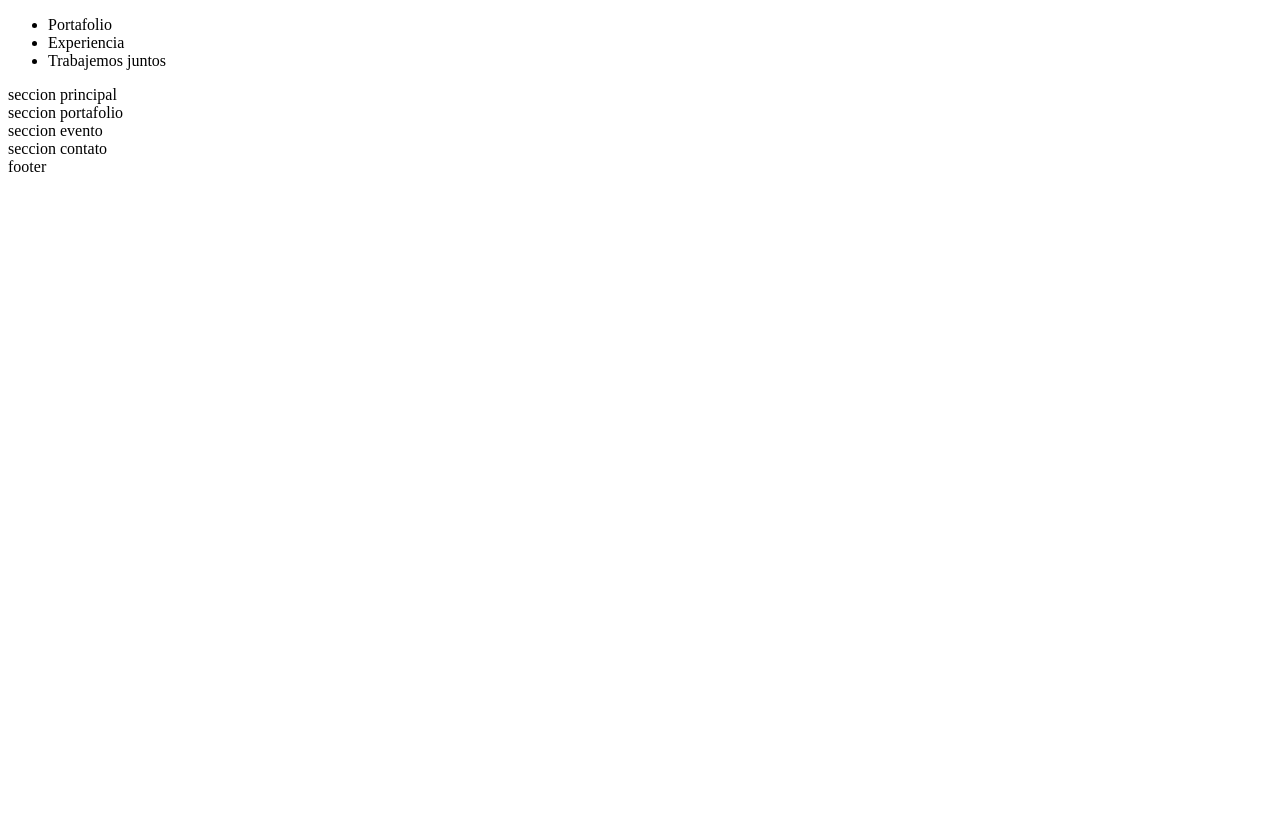
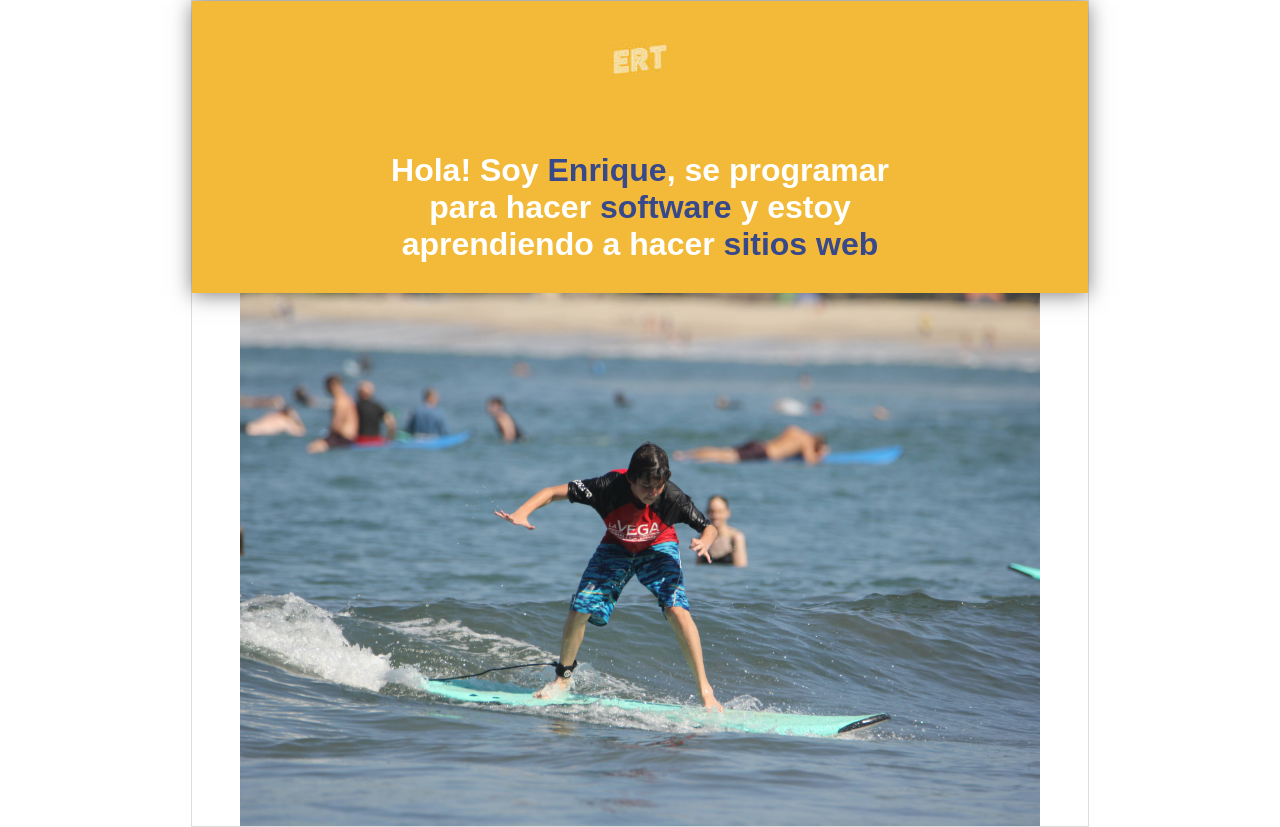
Before and after one commit to enriquerabelltalamantes/portafolio, a plain HTML site: page index.html in a window 1280 px wide. Before the commit the page ends 800 px from the top, so only its background shows below. Drawn offline with Linux system fonts and the light colour scheme.

Commit message:
version1 lista

```diff
--- /dev/null
+++ b/css/estilos.css
@@ -0,0 +1,42 @@
+body
+{
+    text-align: center;
+    font-family: Arial;
+    font-size: 16px;
+    margin: 0;
+    padding: 0;
+}
+#imagen
+{
+    width: 800px;
+    vertical-align: middle;
+    }
+#cabecera
+{
+        background: #f2ba38;
+        box-shadow: 0px 2px 20px 0px rgba(0,0,0,0.5);
+        color: white;
+        font-weight: bold;
+        margin: 0;
+        padding: 0.5em;
+}
+#logo{
+    width: 100px;
+}
+strong
+{
+    color: #37488b;
+}
+#cabecera #tagline
+{
+    padding: 0 0 0 1em;
+    font-weight: normal;
+}
+#container
+{
+    width: 70%;
+    padding: 0;
+    text-align: center;
+    border: 1px solid #DDD;
+    margin: 0 auto;
+}
--- a/index.html
+++ b/index.html
@@ -1,30 +1,52 @@
 <!DOCTYPE html>
-<html>
+<html lang="es">
     <head>
+        <meta charset="UTF-8">
         <title>Enrique</title>
+        <link rel="icon" href="images/logo.jpg">
+        <link rel="stylesheet" href="css/estilos.css" />
+
     </head>
     <body>
-        <header>
-            <nav>
+        <div id="container">
+            <header id="cabecera">
+                <div>
+                        <img id="logo" src="images/logo_o.jpg" alt="Color #f2ba38">
+
+                </div>
+                <span id="tagline">
+                    <h1>
+                        Hola! Soy <strong>Enrique</strong>, se programar<br/> para hacer <strong>software</strong> y estoy <br/>aprendiendo a hacer <strong>sitios web</strong>
+                    </h1>
+                </span>
+                <!--<nav>
                     <ul>
                         <li>
-                        <a>Portafolio </a>
+                            <a href="">Portafolio </a>
                         </li>
                         <li>
-                        <a>Experiencia </a>
+                            <a href="">Experiencia </a>
                         </li>
                         <li>
-                        <a>Trabajemos juntos </a>
+                            <a href="">Trabajemos juntos </a>
                         </li>
                     </ul>
-            </nav>
+                </nav>-->
             </header>
-        <section>seccion principal</section>
-        <section>seccion portafolio</section>
-        <section>seccion evento</section>
-        <section>seccion contato</section>
+                <section>
+                    <img id="imagen" src="images/estilo.jpg" >
+                </section>
+        </div>
+        <!--<section>
+            <h2>Proyectos destacados</h2>
+            <article>
+                <h3>Cajero Automatico</h3>
+                <h5>Hecho con java</h5>
+                <p><small>Hecho el 06/20</small></p>
+                <p>Fue hecho a modo de practica en mi ordenador</p>
+            </article>
         <footer>footer</footer>
-
+        -->
 
     </body>
 </html>
```
Also changed, not shown: images/estilo.jpg (added), images/logo.jpg (added), images/logo_o.jpg (added), images/logo_w.jpg (added), images/ola.jpg (added), images/playa.jpg (added), 1 other file. Lines whose indentation alone changed are shown as unchanged.
